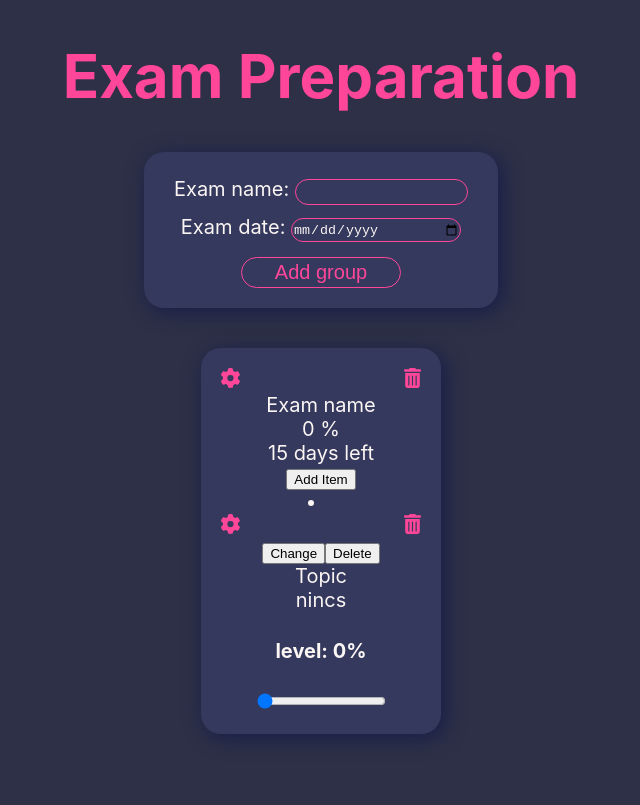
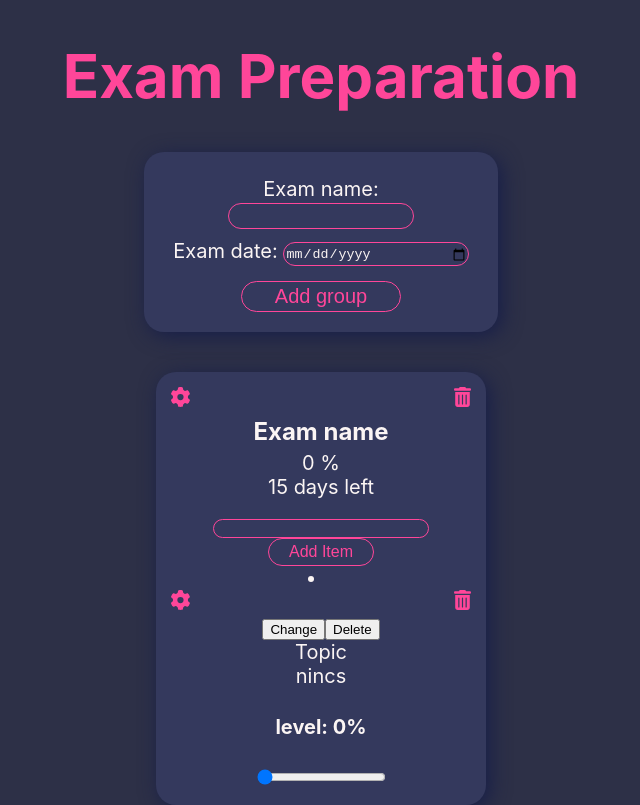
Before and after one commit to cintia-sari/exam-preparation-react, a React (Create React App) app: page / in a window 1280 px wide. Shown: the whole page, without its empty margins (319-959 px from the left). Built offline with nearby package versions, Linux system fonts and the light colour scheme.

Commit message:
groupItemList css settings

```diff
--- a/src/App.js
+++ b/src/App.js
@@ -97,11 +97,11 @@ function changeExamDate(id,newDate ){
   });
 }
 
-function addTopic(id){
+function addTopic(id, name){
   const newTopic= structuredClone(state.group).map(group=>{
     if(group.groupId === id){
       group.topicList = [...group.topicList,{
-        name: "Topic",
+        name,
         knowledge: 0,
         topicSetting: false,
         hasTopic: false,
--- a/src/Components/Form/Form.css
+++ b/src/Components/Form/Form.css
@@ -19,7 +19,7 @@
     border-radius: 20px;
     color:white;
     height: 1.1rem;
-    width: 55%;
+    width: 59%;
 }
 
 .form-title-input:hover{
@@ -33,7 +33,7 @@
     color:var(--white);
     background-color: var(--blue);
     height: 1.1rem;
-    width: 55%;
+    width: 60%;
 }
 
 .form-date:hover{
--- a/src/Components/GroupListItem/GroupListItem.css
+++ b/src/Components/GroupListItem/GroupListItem.css
@@ -2,10 +2,10 @@
     background-color: var(--blue);
     box-shadow:4px 4px 20px var(--boxshadow);
     border-radius: 20px;
-    padding:20px;
+    padding:15px;
     display: inline-block;
     font-size: 1rem;
-    width: 10rem;
+    width: 15rem;
     margin-top: 40px;
 }
 
@@ -28,3 +28,34 @@
 .Settings-button:active{
     scale: 1.2;
 }
+
+.group-title h3{
+    font-size: 1.2rem;
+    overflow: hidden;
+    text-overflow:ellipsis ;
+    margin:5px;
+}
+
+.topic-form input{
+    border-radius: 20px;
+    border: 1px solid var(--pink);
+    background-color: var(--blue);
+    color:var(--white);
+    width: 70%;
+    margin-top: 1rem;
+}
+
+.topic-form button{
+    border-radius: 20px;
+    border: 1px solid var(--pink);
+    background-color: var(--blue);
+    color:var(--pink);
+    font-size: .8rem;
+    padding:.2rem 1rem;
+}
+
+.topic-form button:hover,
+.topic-form input:hover{
+    box-shadow: 3px 2px 4px var(--pink);
+    cursor: pointer;
+}
--- a/src/Components/GroupListItem/GroupListItem.jsx
+++ b/src/Components/GroupListItem/GroupListItem.jsx
@@ -7,6 +7,17 @@ import Settings from "../Icons/Settings.svg";
 
 export default function GroupListItem(props ) {
 
+  const [topicName,setTopicName]= React.useState("");
+
+    function handleTopicNameChange(e){
+      setTopicName(e.target.value)
+    };
+
+    function handleAddTopic(e){
+      e.preventDefault();
+      props.addTopic(props.item.groupId, topicName)
+      setTopicName("")
+    };
 
     function settingDayleft(){
       const day1 = new Date(props.item.examDate);
@@ -44,9 +55,6 @@ export default function GroupListItem(props ) {
       props.changeExamDate(props.item.groupId, e.target.value)
     }
 
-    function handleAddTopic(e){
-      props.addTopic(props.item.groupId)
-    }
 
     const topicGroupjsx = props.topicList.map(topic=>(
       <TopicGroup
@@ -77,8 +85,9 @@ export default function GroupListItem(props ) {
     <div className='GroupList-div' key={props.item.groupId}>{props.item.groupSetting ?
       <form key="form" action='#' method='GET'>
         <div className='from-row'>
-            <label htmlFor="title">Exam name:</label>
+            <label htmlFor="title">Exam name: </label>
             <input
+              className='form-title-input'
               type="text"
               value={props.item.title}
               onChange={handleChangeTitle}
@@ -87,13 +96,14 @@ export default function GroupListItem(props ) {
         <div className='from-row'>
             <label htmlFor='exam-date'>Exam date: </label>
             <input
+              className='form-date'
               type="date"
               value={props.item.examDate}
               onChange={handleChangeDate}
               required/>
 
         </div>
-        <button type="submit" onClick={handleSetting}>OK</button>
+        <button className='form-button' type="submit" onClick={handleSetting}>OK</button>
       </form>
         :
       <div>
@@ -101,14 +111,18 @@ export default function GroupListItem(props ) {
           <a onClick={handleSetting} href="#"><img className='Settings-button' src={Settings} alt="Settings"></img></a>
           <a onClick={handleDelet} href="#"><img className='delete-button' src={Delete} alt="delete"></img></a>
         </div>
-        <div>
-          {props.item.title}
+        <div className='group-title'>
+          <h3 title={props.item.title}>{props.item.title}</h3>
         </div>
         <div>{calcAverKnowledge()} %</div>
         <div>
         {settingDayleft()}
         </div>
-       <button onClick={handleAddTopic}>Add Item</button>
+        <form className='topic-form' key="form" action='.' method='GET' onSubmit={handleAddTopic}>
+          <input type="text" value={topicName} onChange={handleTopicNameChange} required/>
+          <button type="submit">Add Item</button>
+        </form>
+
        <div>{topicGroupjsx}</div>
       </div>
 
--- a/src/Components/TopicGroup/TopicGroup.jsx
+++ b/src/Components/TopicGroup/TopicGroup.jsx
@@ -4,7 +4,8 @@ import Settings from "../Icons/Settings.svg";
 
 export default function TopicGroup(props) {
 
-    function handleChangeTopic(){
+    function handleChangeTopic(e){
+        e.preventDefault();
         props.ChangeTopic(props.topic.topicId)
     }
 
@@ -13,11 +14,12 @@ export default function TopicGroup(props) {
         props.setValue(props.topic.topicId,valueInt)
     }
 
-    function handleChageHasTopic(){
+    function handleChangeHasTopic(){
         props.chageHasTopic(props.topic.topicId)
     }
 
-    function handleDeleteTopic(){
+    function handleDeleteTopic(e){
+        e.preventDefault();
         props.deleteTopic(props.topic.topicId)
     }
 
@@ -46,7 +48,7 @@ export default function TopicGroup(props) {
                 <button onClick={handleDeleteTopic}>Delete</button>
             </div>
             <div>{props.topic.name}</div>
-            <div onClick={handleChageHasTopic}>{props.topic.hasTopic ?
+            <div onClick={handleChangeHasTopic}>{props.topic.hasTopic ?
                     "van"
                     :
                     "nincs"}
```
